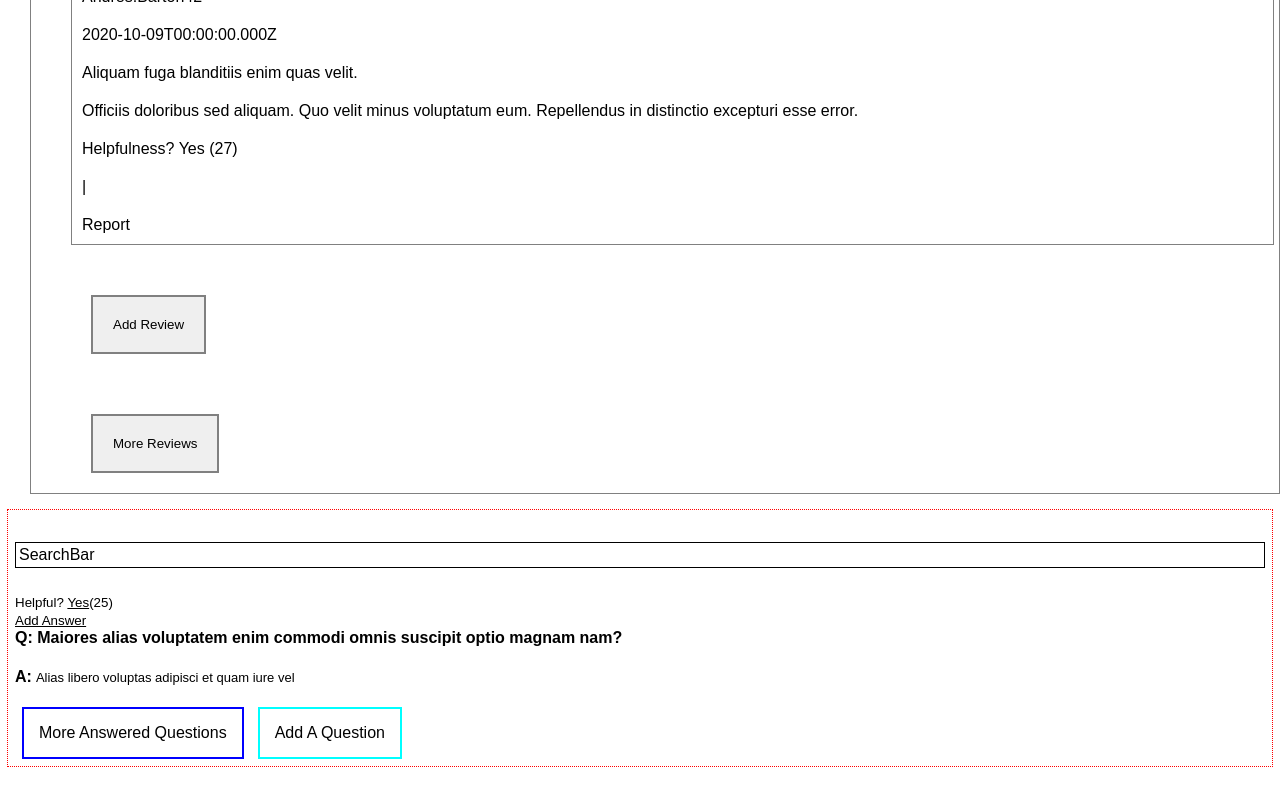
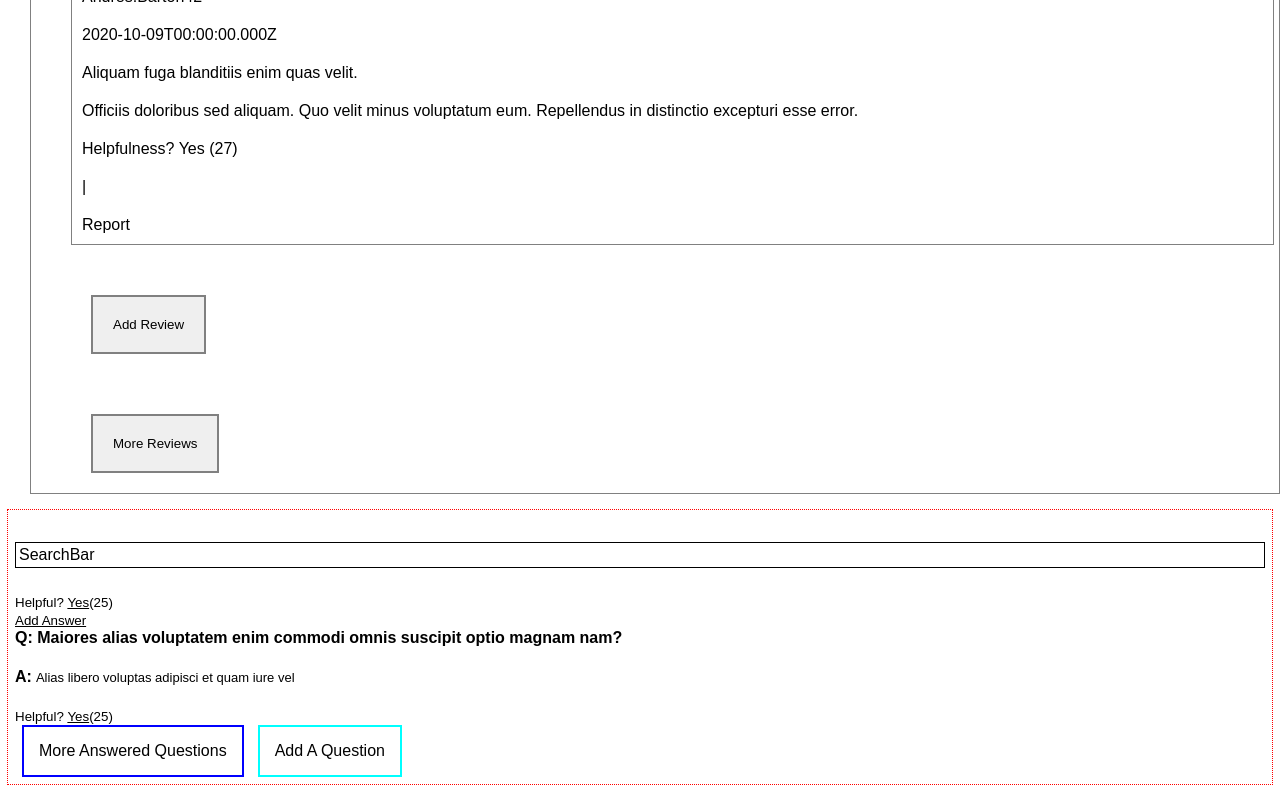
Before and after one commit to 7-Oscillating-Owls/hoo-dunit, a React app: page / in a window 1280 px wide. Shown: the part 2098-2898 px from the top of the page. Built offline with nearby package versions, Linux system fonts and the light colour scheme.

Commit message:
implemented AnswerHelpful Component

```diff
--- /dev/null
+++ b/client/src/components/AnswerHelpful/AnswerHelpful.css
@@ -0,0 +1,3 @@
+.answerhelpful a {
+  text-decoration: underline;
+}
--- /dev/null
+++ b/client/src/components/AnswerHelpful/index.jsx
@@ -0,0 +1,10 @@
+import React from 'react';
+import styles from './AnswerHelpful.css';
+
+const AnswerHelpful = () => (
+  <div className={styles.answerhelpful}>
+    <small>Helpful? <a>Yes</a>(25)</small>
+  </div>
+);
+
+export default AnswerHelpful;
--- a/client/src/components/QuestionsAndAnswers/index.jsx
+++ b/client/src/components/QuestionsAndAnswers/index.jsx
@@ -4,6 +4,7 @@ import Question from '../Question';
 import Answer from '../Answer';
 import Helpful from '../Helpful';
 import AddAnswer from '../AddAnswer';
+import AnswerHelpful from '../AnswerHelpful';
 
 const QuestionsAndAnswers = () => (
   <div className={styles.qa}>
@@ -13,6 +14,7 @@ const QuestionsAndAnswers = () => (
     <div className={styles.qaContainer}>
       <div className={styles.questionList}><Question /></div>
       <div className={styles.answerList}><Answer /></div>
+      <div className={styles.answerhelpful}><AnswerHelpful /></div>
     </div>
     <div className={styles.buttonContainer}>
       <div className={styles.moreAnsweredQuestionsButton}>More Answered Questions</div>
```
